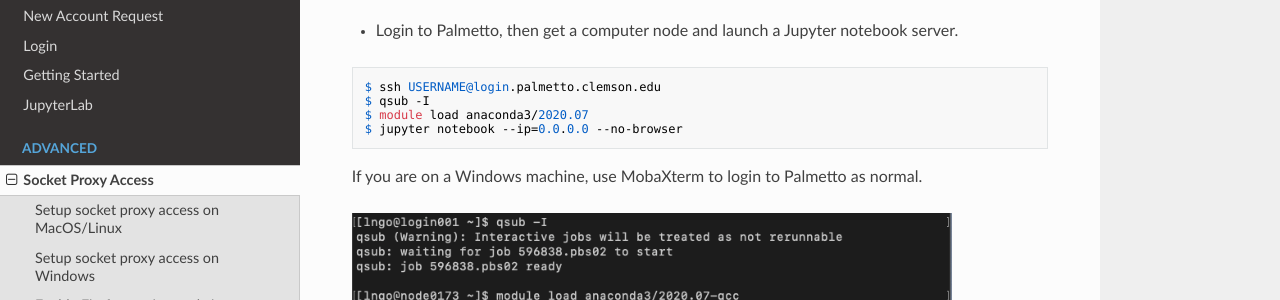
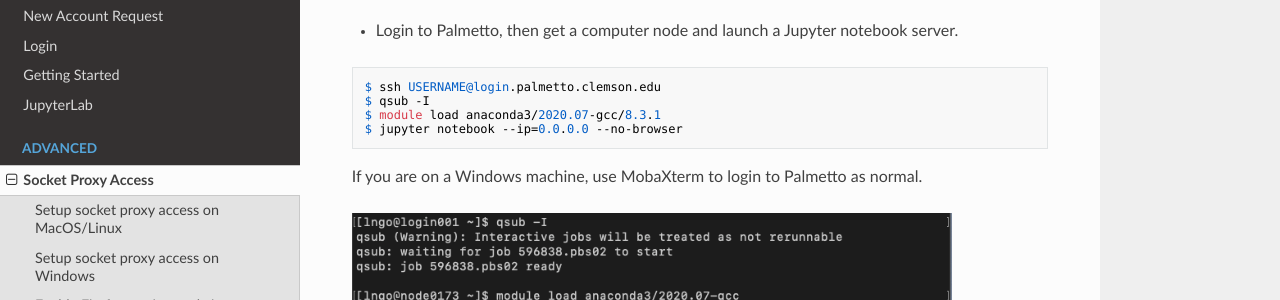
Before and after one commit to clemsonciti/palmetto-documentation, an MkDocs documentation site: the page built from docs/advanced/proxy.md, in a window 1280 px wide and 900 px high, scrolled down 3475 px. Shown: the part 152-452 px from the top of the window. Built offline with MkDocs 1.6.1, drawn with Linux system fonts in a browser that asks for light colours; nearby versions of some CDN libraries.

Commit message:
Update proxy.md

```diff
--- a/docs/advanced/proxy.md
+++ b/docs/advanced/proxy.md
@@ -88,7 +88,7 @@
 ~~~
 $ ssh USERNAME@login.palmetto.clemson.edu
 $ qsub -I
-$ module load anaconda3/2020.07
+$ module load anaconda3/2020.07-gcc/8.3.1
 $ jupyter notebook --ip=0.0.0.0 --no-browser
 ~~~
 
```
